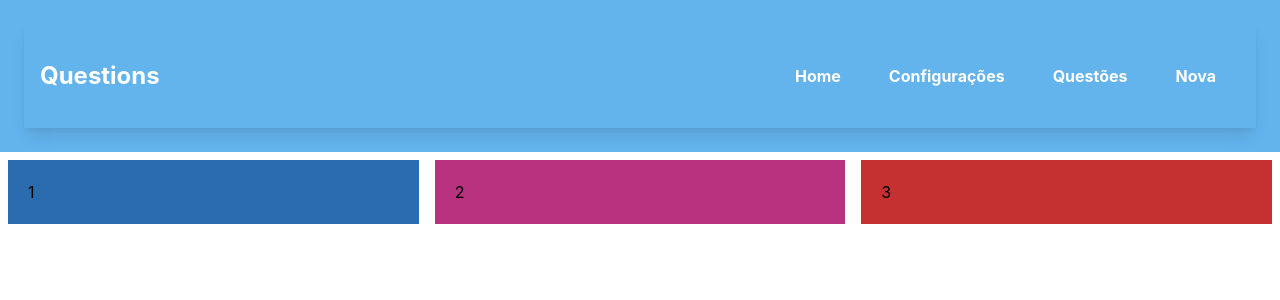
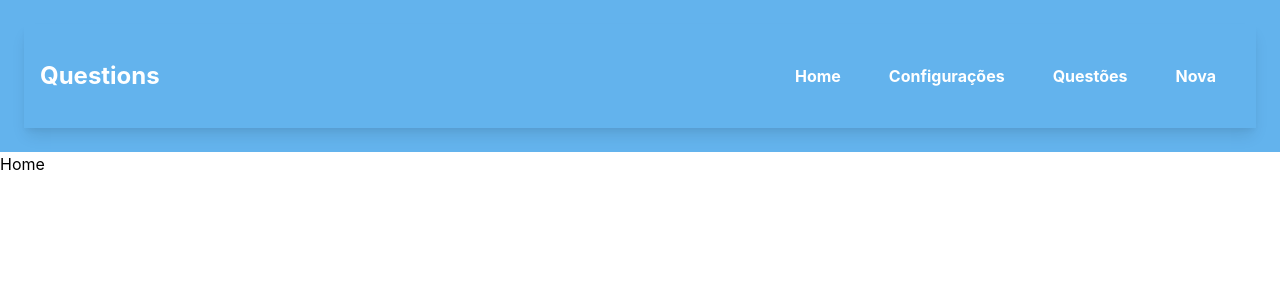
Before and after one commit to wandealves/question-reactjs, a React (Create React App) app: page / in a window 1280 px wide. Shown: the top 300 px of the page. Built offline with nearby package versions, Linux system fonts and the light colour scheme.

Commit message:
definição das rotas

```diff
--- a/src/App.js
+++ b/src/App.js
@@ -1,13 +1,27 @@
+import { BrowserRouter as Router, Route, Switch } from "react-router-dom";
+
+import Header from "./components/Header";
+import Home from "./components/Home";
+import Configuration from "./components/Configuration";
+import Questions from "./components/Questions";
+
 function App() {
   return (
     <div>
-
-      <div className="flex space-x-4">
-        <div className="flex-1 bg-blue-700 m-2 p-5">1</div>
-        <div className="flex-1 bg-pink-700 m-2 p-5">2</div>
-        <div className="flex-1 bg-red-700  m-2 p-5">3</div>
-      </div>
-
+      <Router>
+        <Header />
+        <Switch>
+          <Route path="/configurations">
+            <Configuration />
+          </Route>
+          <Route path="/questions">
+            <Questions />
+          </Route>
+          <Route exact path="/">
+            <Home />
+          </Route>
+        </Switch>
+      </Router>
     </div>
   );
 }
--- a/src/index.js
+++ b/src/index.js
@@ -1,13 +1,12 @@
 import React from "react";
 import ReactDOM from "react-dom";
+
 import "./styles/tailwind.css";
 import App from "./App";
-import Header from "./components/Header";
 import reportWebVitals from "./reportWebVitals";
 
 ReactDOM.render(
   <React.StrictMode>
-    <Header />
     <App />
   </React.StrictMode>,
   document.getElementById("root")
```
Also changed, not shown: package.json (+6 -6 lines), 1 other file (tests, documents, lock files or other folders).
